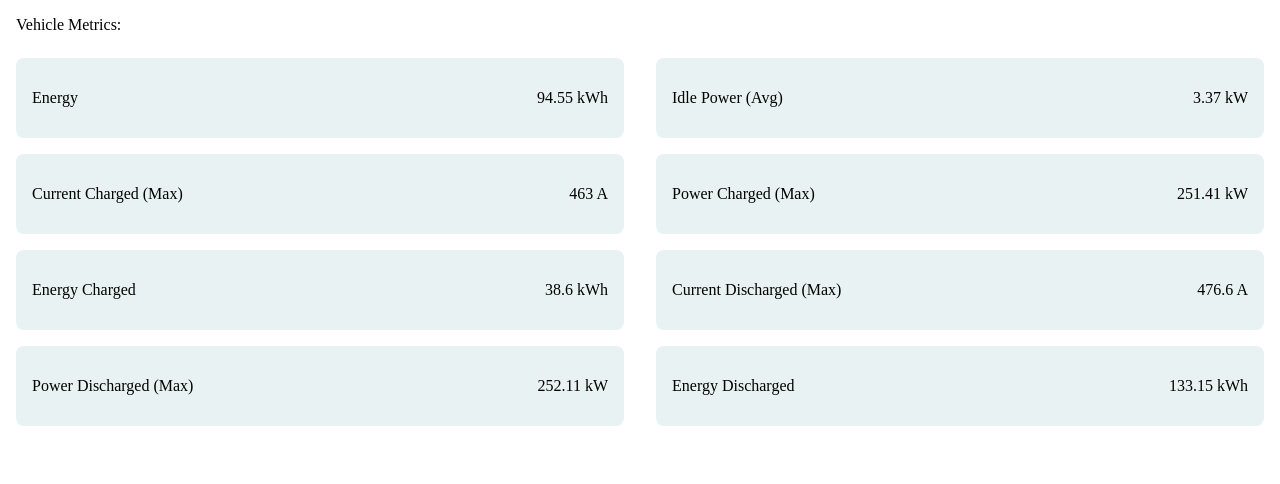
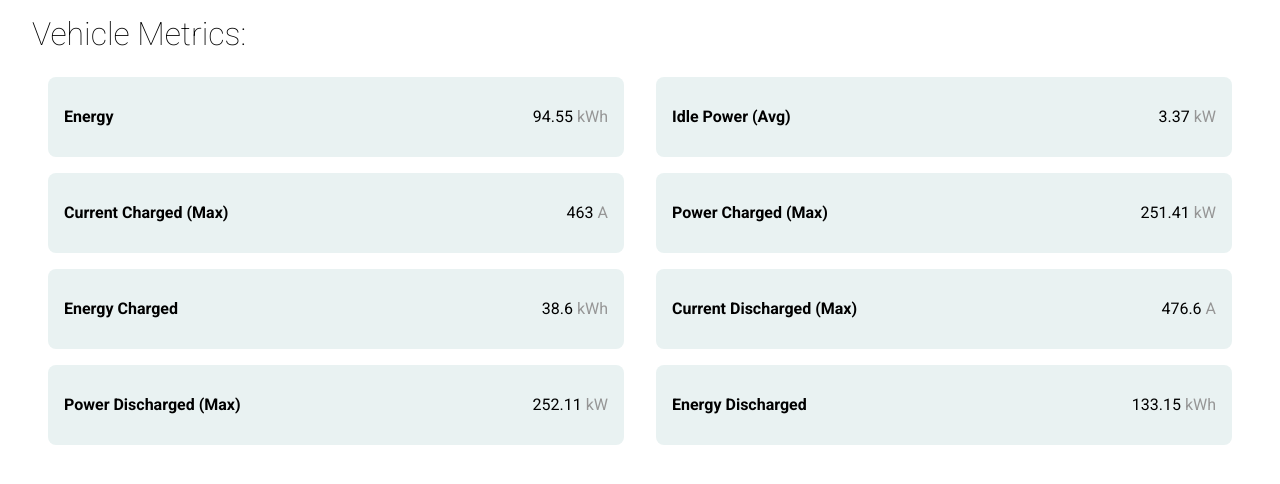
Before and after one commit to mohsenpour/vehicle-dashboard, a React (Create React App) app: page / in a window 1280 px wide. Shown: the top 484 px of the page. Built offline with nearby package versions, Linux system fonts and the light colour scheme.

Commit message:
Add font styling

```diff
--- a/public/index.html
+++ b/public/index.html
@@ -24,6 +24,12 @@
       work correctly both with client-side routing and a non-root public URL.
       Learn how to configure a non-root public URL by running `npm run build`.
     -->
+    <link rel="preconnect" href="https://fonts.googleapis.com" />
+    <link rel="preconnect" href="https://fonts.gstatic.com" crossorigin />
+    <link
+      href="https://fonts.googleapis.com/css2?family=Roboto:wght@100;400;700&display=swap"
+      rel="stylesheet"
+    />
     <title>React App</title>
   </head>
   <body>
--- a/src/components/Badge.tsx
+++ b/src/components/Badge.tsx
@@ -14,7 +14,7 @@
     <div className='badge'>
       <div className='badge__name'>{name}</div>
       <div className='badge__value-unit'>
-        {value} {unit}
+        {value} <span className='badge__unit'>{unit}</span>
       </div>
     </div>
   );
--- a/src/index.css
+++ b/src/index.css
@@ -1,5 +1,12 @@
+body {
+  margin: 1rem;
+  font-size: 1rem;
+  font-family: 'Roboto', sans-serif;
+}
 .dashboard__title {
   margin: 1rem;
+  font-size: 2rem;
+  font-weight: 100;
 }
 
 /* Badges */
@@ -15,16 +22,22 @@
 
 .badge__name {
   margin: 1rem;
+  font-weight: bold;
 }
 
 .badge__value-unit {
   margin: 1rem;
 }
 
+.badge__unit {
+  color: #969696;
+}
+
 /* BadgeLists */
 .badge-list {
   display: flex;
   flex-direction: column;
+  margin: 1rem;
 }
 
 @media screen and (min-width: 900px) and (max-width: 1400px) {
```
